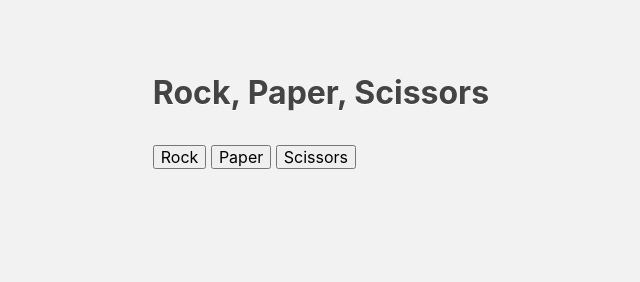
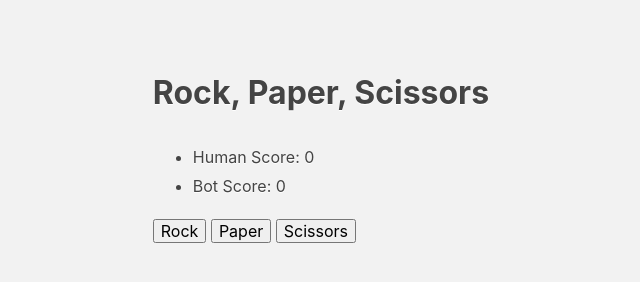
Before and after one commit to CamiloParraS/Rock-Paper-Scissors, a plain HTML site: page index.html in a window 1280 px wide. Both pictures are taken after a click on the button "Rock". Shown: the whole page, without its empty margins (20-660 px from the left). Drawn offline with nearby package versions, Linux system fonts and the light colour scheme.

Commit message:
implemented the actual scores being displayed on the webpage

```diff
--- a/app.js
+++ b/app.js
@@ -4,6 +4,14 @@
 // ========== GLOBAL VARIABLES ==========
 let computerScore = 0;
 let humanScore = 0;
+
+// ========== DOM ELEMENTS ==========
+
+const rockButton = document.querySelector("#rock");
+const paperButton = document.querySelector("#paper");
+const scissorsButton = document.querySelector("#scissors");
+const htmlHumanScore = document.querySelector("#human-score");
+const htmlComputerScore = document.querySelector("#bot-score");
 
 // ========== FUNCTIONS ==========
 
@@ -79,16 +87,13 @@ function playRound(humanSelection) {
       computerScore++;
     }
   }
+  // we update the values in the DOM
+  htmlHumanScore.textContent = humanScore;
+  htmlComputerScore.textContent = computerScore;
   console.log("----------------------------------------------------");
 }
 
-// starts the game when the page is loaded
-
 // ========== EVENT LISTENERS ==========
-
-const rockButton = document.querySelector("#rock");
-const paperButton = document.querySelector("#paper");
-const scissorsButton = document.querySelector("#scissors");
 
 rockButton.addEventListener("click", () => {
   playRound("Rock");
@@ -101,3 +106,8 @@ paperButton.addEventListener("click", () => {
 scissorsButton.addEventListener("click", () => {
   playRound("Scissors");
 });
+
+// ========== STARTING VALUES ==========
+// Load the Score Values to the Page
+htmlHumanScore.textContent = humanScore;
+htmlComputerScore.textContent = computerScore;
--- a/index.html
+++ b/index.html
@@ -38,8 +38,17 @@
 
   <body>
     <h1>Rock, Paper, Scissors</h1>
+    <div id="game-score">
+      <ul>
+        <li>Human Score: <span id="human-score"></span></li>
+        <li>Bot Score: <span id="bot-score"></span></li>
+      </ul>
+    </div>
+    <div id="game-buttons">
     <button id="rock">Rock</button>
     <button id="paper">Paper</button>
     <button id="scissors">Scissors</button>
+    <div id="game-result"></div>
+    </div>
   </body>
 </html>
```
